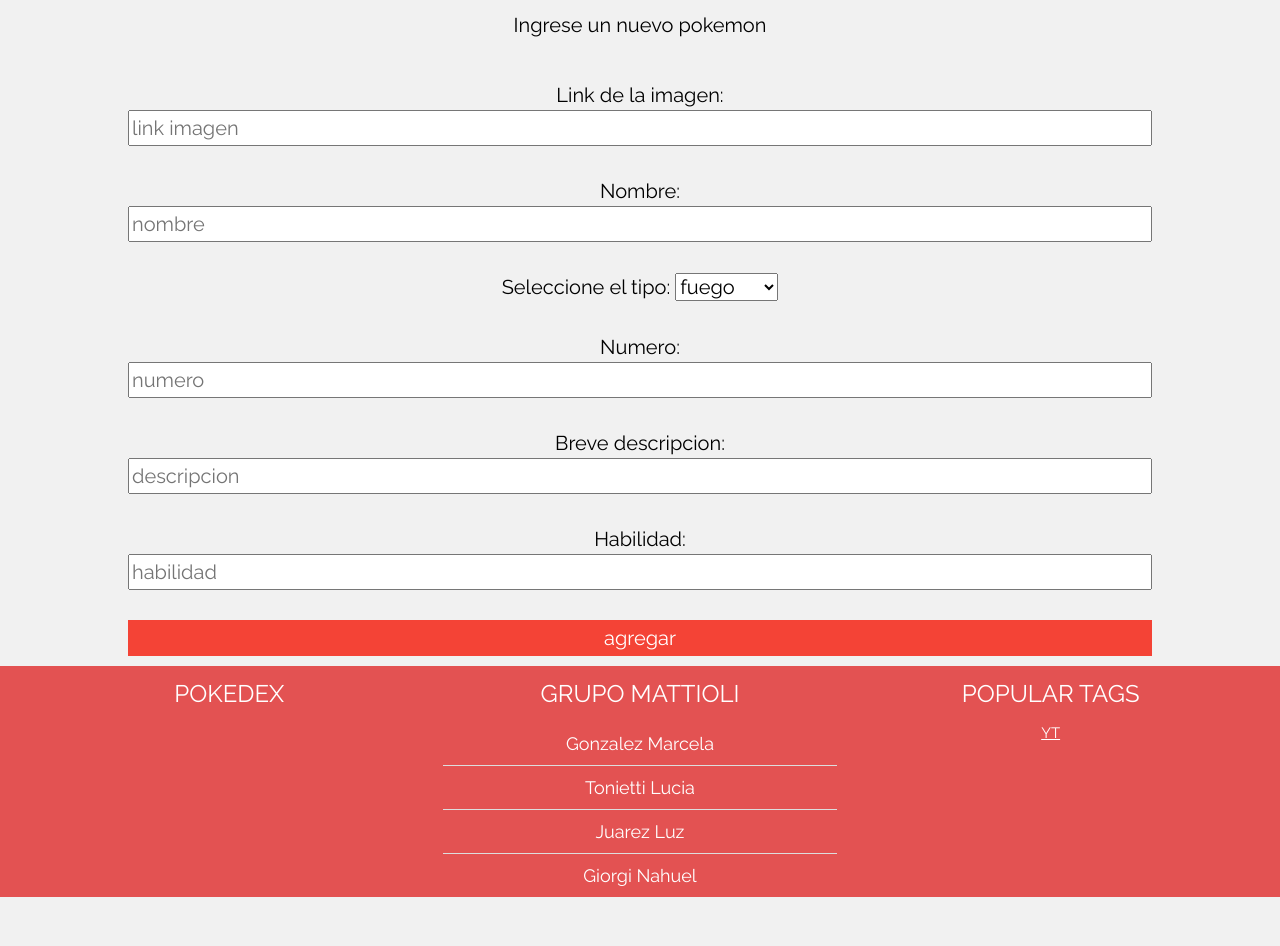
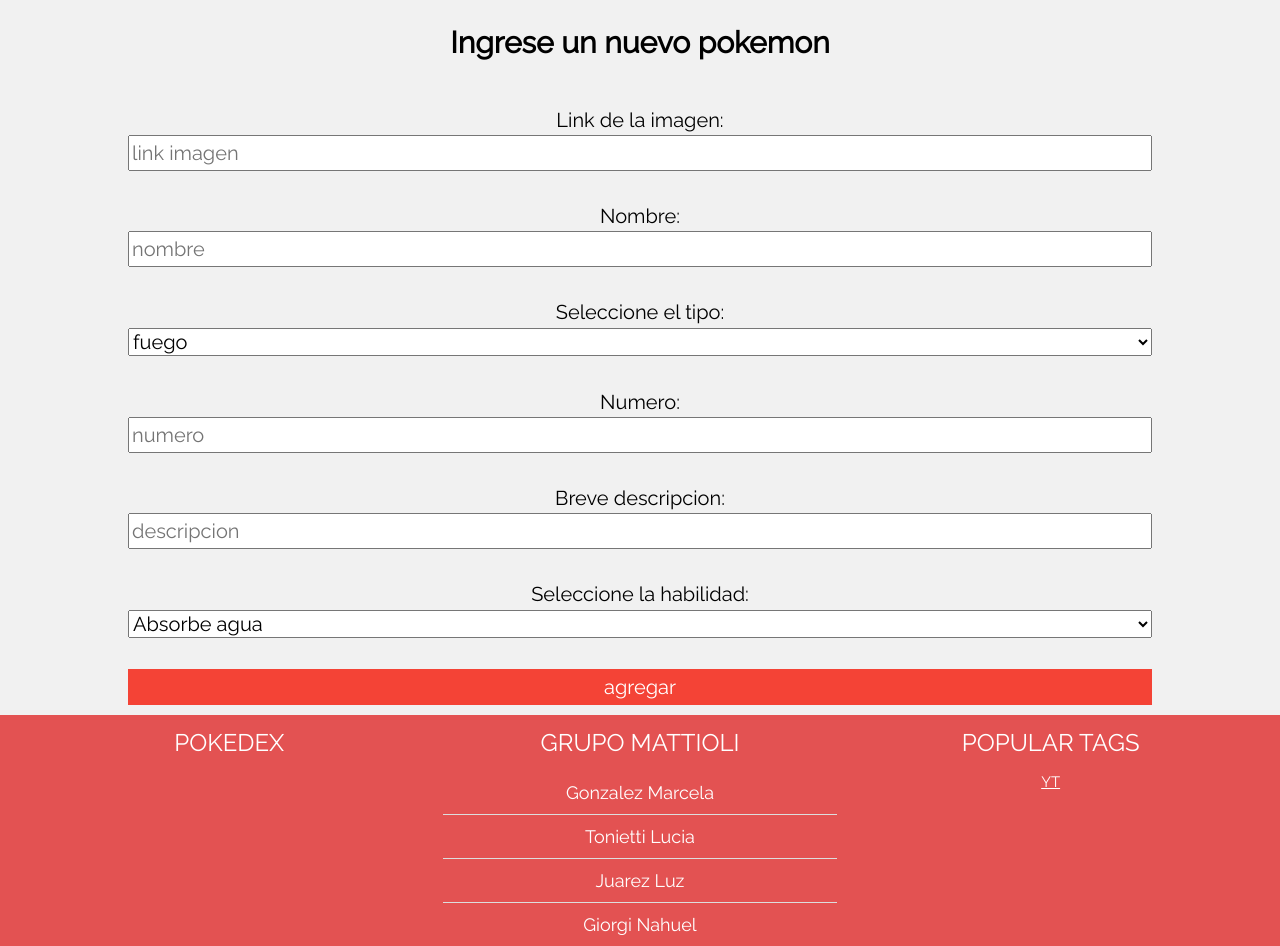
Before and after one commit to luzJuarez2020/Pokedex, a PHP site: page /nuevoPokemon.php in a window 1280 px wide. Shown: the part 150-1096 px from the top of the page. Before the commit the page ends 1047 px from the top, so only its background shows below. Run offline with PHP 8.4, Linux system fonts and the light colour scheme.

Commit message:
Add files via upload

```diff
--- a/pokedex/nuevoPokemon.php
+++ b/pokedex/nuevoPokemon.php
@@ -38,12 +38,12 @@
 </header>
 
 <div class="formulario w3-main w3-center" style="padding=30px">
-    <h4>Ingrese un nuevo pokemon<h4><br>
+    <h4 style="font-size: 30px;font-weight: bold;margin-top: 20px">Ingrese un nuevo pokemon<h4><br>
     <form action="agregarPokemon.php" method="post">
         <label>Link de la imagen: <br><input type="text" name="img" placeholder="link imagen" style="width: 80%;"></label><br><br>
         <label>Nombre: <br><input type="text" name="nombre" placeholder="nombre" style="width: 80%;"></label><br><br>
-        <label> Seleccione el tipo:
-        <select name="tipo" id="tipo">
+        <label> Seleccione el tipo:<br>
+        <select name="tipo" id="tipo" style="width: 80%" >
             <option value="fuego">fuego</option>
             <option value="agua">agua</option>
             <option value="planta">planta</option>
@@ -55,7 +55,18 @@
         </label><br><br>
         <label>Numero: <br><input type="text" name="numero" placeholder="numero" style="width: 80%;"></label><br><br>
         <label>Breve descripcion: <br><input type="text" name="descripcion" placeholder="descripcion" style="width: 80%;"></label><br><br>
-        <label>Habilidad: <br><input type="text" name="habilidad" placeholder="habilidad" style="width: 80%;"></label><br><br>
+        <label> Seleccione la habilidad:<br>
+        <select name="habilidad" id="habilidad" style="width: 80%">
+            <option value="absorbeAgua">Absorbe agua</option>
+            <option value="absorbeElectricidad">Absorbe electricidad</option>
+            <option value="absorbeFuego">Absorbe fuego</option>
+            <option value="latigoCepa">Latigo cepa</option>
+            <option value="cabezaRoca">cabezaRoca</option>
+            <option value="electricidadEstatica">Electricidad estatica</option>
+            <option value="enjambre">Enjambre</option>
+            <option value="inmunidad">Inmunidad</option>
+        </select>
+        </label><br><br>
         <button type="submit" class="button" style="width: 80%;">agregar</button>
     </form>
 </div>
```
Also changed, not shown: pokedex/mostrarPokemon.php (+12 -6 lines).
